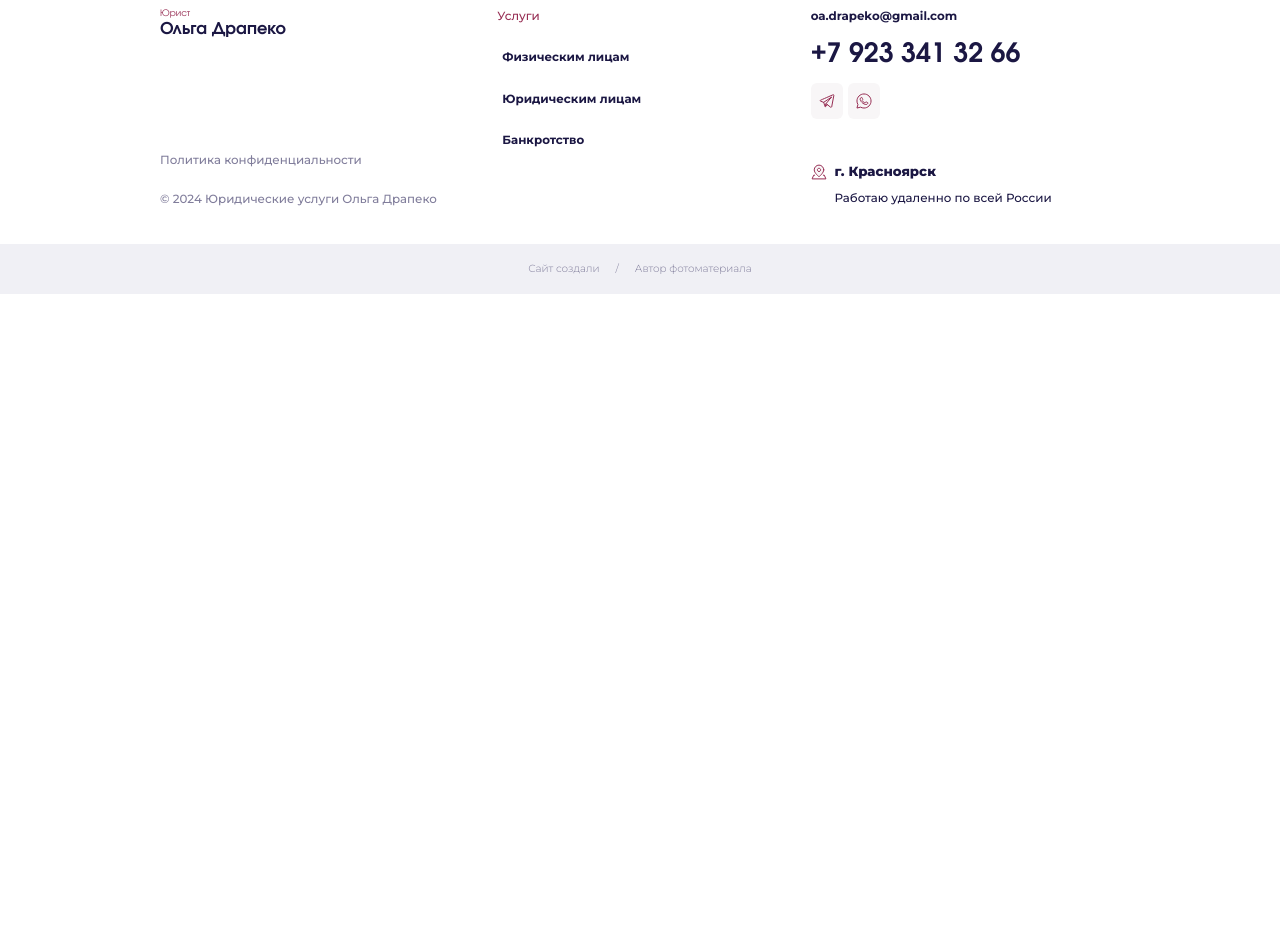
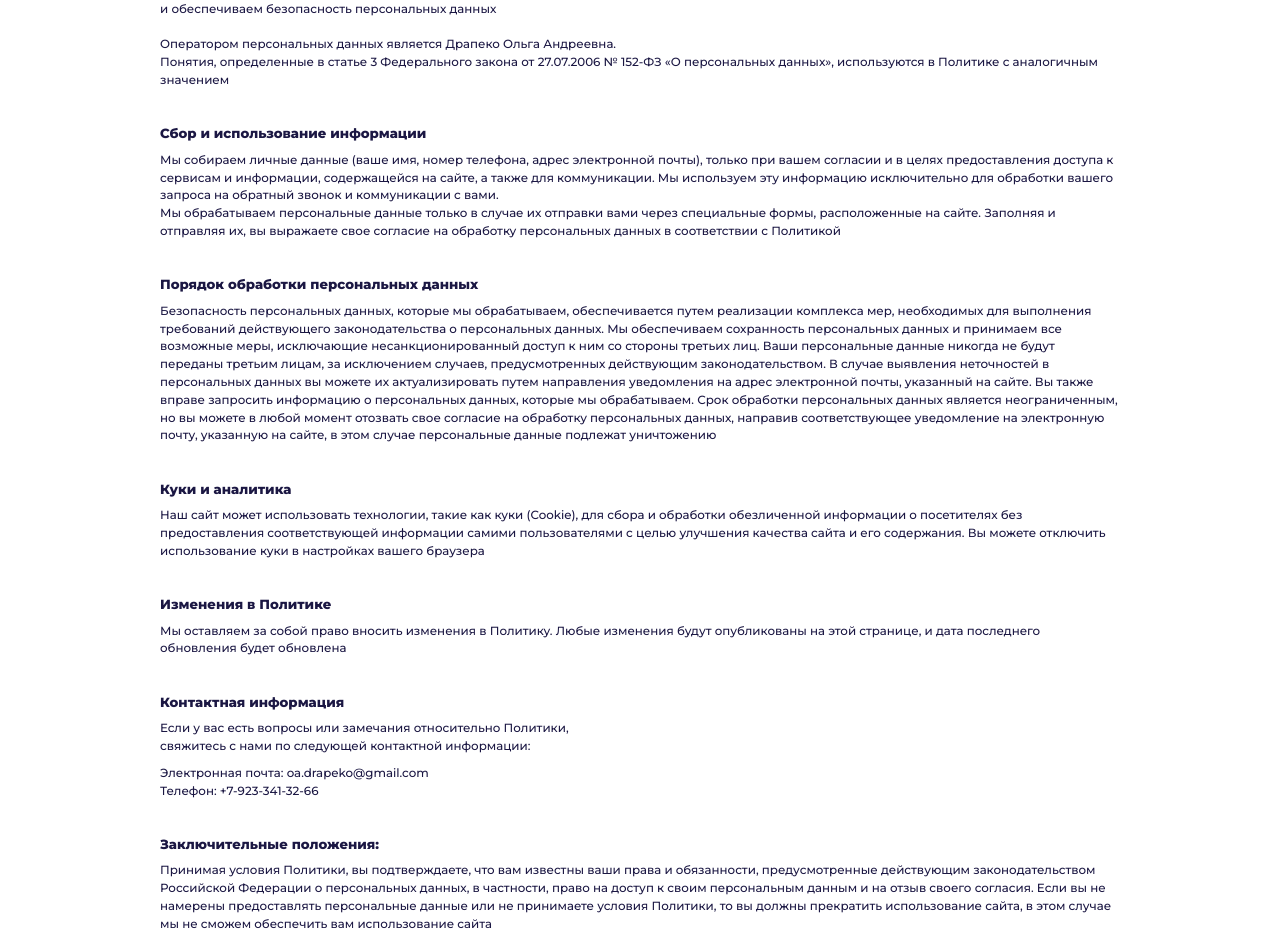
Before and after one commit to vastolya/Olga-Drapeko, a Next.js app: page /privacy_policy in a window 1280 px wide. Shown: the part 187-1132 px from the top of the page. Before the commit the page ends 800 px from the top, so only its background shows below. Built offline with nearby package versions, Linux system fonts and the light colour scheme.

Commit message:
hot fixies

```diff
--- a/src/app/components/About.tsx
+++ b/src/app/components/About.tsx
@@ -56,7 +56,7 @@ const About = () => {
             Более 10 лет я занимаюсь юридической практикой и оказываю
             <br className="hidden md:block" /> правовую поддержку клиентам,
             представляю их интересы в <br className="hidden md:block" />
-            судах и административных органах, сопровождаю сделки и
+            судах и административных органах, сопровождаю сделки и&nbsp;
             <br className="hidden md:block" />
             консультирую по разным правовым вопросам
           </p>
--- a/src/app/components/FeedbackForm.tsx
+++ b/src/app/components/FeedbackForm.tsx
@@ -107,6 +107,9 @@ const FeedbackForm = () => {
               {...register("phone")}
             />
           </div>
+          <p className="text-xs leading-5 font-medium pb-3 md:pb-[1.11vh] md:text-[1.29vh] md:leading-[1.85vh] md:font-normal">
+            Нажимая кнопку «Отправить», я даю своё согласие на <span> <Link href="/privacy_policy" className=" underline">обработку персональных</Link></span> &nbsp;данных
+          </p>
           <button
             disabled={isSubmitting}
             className="bg-white text-[#1B1743] md:py-[1.48vh] py-4 md:px-[1.25vw] px-6 rounded-md md:text-[1.48vh] text-base leading-6 md:leading-[2.22vh] font-semibold hover:shadow-md active:scale-[97%] transition-all"
--- a/src/app/components/Footer.tsx
+++ b/src/app/components/Footer.tsx
@@ -60,11 +60,11 @@ const Footer = () => {
             </div>
           </div>
           <div className="md:pb-[2.59vh] w-fit">
-            <Link href="/" className="cursor-pointer">
+            <Link href="/privacy_policy" className="cursor-pointer">
               <p
                 className={`md:text-[1.48vh] md:leading-[2.22vh] ${montserrat.className} font-medium text-[#807D9B]`}
               >
-                Политика конфиденциальности
+                  Политика конфиденциальности
               </p>
             </Link>
           </div>
--- a/src/app/privacy_policy/page.tsx
+++ b/src/app/privacy_policy/page.tsx
@@ -1,9 +1,127 @@
-import React from 'react'
+import React from "react";
+
+import { montserrat } from "../fonts";
+import { evolventa } from "../fonts";
 
 const privacy_policy = () => {
   return (
-    <div className='pt-[152px]'>privacy_policy</div>
-  )
-}
+    <div className="">
+      <div className="bg-gradient-to-r from-[#EBECF1] to-[#FCFCFD] md:h-[10.74vh] h-[128px]"></div>
+      <div
+        className={`md:my-[5.55vh] md:mx-[12.5vw] flex flex-col md:gap-y-[4.44vh] ${montserrat.className} md:text-[1.48vh] leading-[2.22vh] font-medium text-[#1B1743]`}
+      >
+        <div>
+          <h1
+            className={`md:pb-[1.48vh] md:text-[3.33vh] md:leading-[3.51vh] font-bold ${evolventa.className}`}
+          >
+            Настоящая политика обработки персональных данных
+          </h1>
+          <p className="md:pb-[2.22vh]">
+            Составлена в соответствии с требованиями Федерального закона от
+            27.07.2006 № 152-ФЗ «О персональных данных» и описывает, как мы
+            обрабатываем и обеспечиваем безопасность персональных данных
+          </p>
+          <p>
+            Оператором персональных данных является Драпеко Ольга Андреевна.{" "}
+            <br />
+            Понятия, определенные в статье 3 Федерального закона от 27.07.2006 №
+            152-ФЗ «О персональных данных», используются в Политике с
+            аналогичным значением
+          </p>
+        </div>
+        <div>
+          <p className="md:pb-[1.11vh] md:text-[1.66vh] font-bold">
+            Сбор и использование информации
+          </p>
+          <p>
+            Мы собираем личные данные (ваше имя, номер телефона, адрес
+            электронной почты), только при вашем согласии и в целях
+            предоставления доступа к сервисам и информации, содержащейся на
+            сайте, а также для коммуникации. Мы используем эту информацию
+            исключительно для обработки вашего запроса на обратный звонок и
+            коммуникации с вами.
+            <br /> Мы обрабатываем персональные данные только в случае их
+            отправки вами через специальные формы, расположенные на сайте.
+            Заполняя и отправляя их, вы выражаете свое согласие на обработку
+            персональных данных в соответствии с Политикой
+          </p>
+        </div>
+        <div>
+          <p className="md:pb-[1.11vh] md:text-[1.66vh] font-bold">
+            Порядок обработки персональных данных
+          </p>
+          <p>
+            Безопасность персональных данных, которые мы обрабатываем,
+            обеспечивается путем реализации комплекса мер, необходимых для
+            выполнения требований действующего законодательства о персональных
+            данных. Мы обеспечиваем сохранность персональных данных и принимаем
+            все возможные меры, исключающие несанкционированный доступ к ним со
+            стороны третьих лиц. Ваши персональные данные никогда не будут
+            переданы третьим лицам, за исключением случаев, предусмотренных
+            действующим законодательством. В случае выявления неточностей в
+            персональных данных вы можете их актуализировать путем направления
+            уведомления на адрес электронной почты, указанный на сайте. Вы также
+            вправе запросить информацию о персональных данных, которые мы
+            обрабатываем. Срок обработки персональных данных является
+            неограниченным, но вы можете в любой момент отозвать свое согласие
+            на обработку персональных данных, направив соответствующее
+            уведомление на электронную почту, указанную на сайте, в этом случае
+            персональные данные подлежат уничтожению
+          </p>
+        </div>
+        <div>
+          <p className="md:pb-[1.11vh] md:text-[1.66vh] font-bold">
+            Куки и аналитика
+          </p>
+          <p>
+            Наш сайт может использовать технологии, такие как куки (Cookie), для
+            сбора и обработки обезличенной информации о посетителях без
+            предоставления соответствующей информации самими пользователями с
+            целью улучшения качества сайта и его содержания. Вы можете отключить
+            использование куки в настройках вашего браузера
+          </p>
+        </div>
+        <div>
+          <p className="md:pb-[1.11vh] md:text-[1.66vh] font-bold">
+            Изменения в Политике
+          </p>
+          <p>
+            Мы оставляем за собой право вносить изменения в Политику. Любые
+            изменения будут опубликованы на этой странице, и дата последнего
+            обновления будет обновлена
+          </p>
+        </div>
+        <div>
+          <p className="md:pb-[1.11vh] md:text-[1.66vh] font-bold">
+            Контактная информация
+          </p>
+          <p className="md:pb-[1.11vh]">
+            Если у вас есть вопросы или замечания относительно Политики, <br />
+            свяжитесь с нами по следующей контактной информации:
+          </p>
+          <p>
+            Электронная почта: oa.drapeko@gmail.com <br />
+            Телефон: +7-923-341-32-66
+          </p>
+        </div>
+        <div>
+          <p className="md:pb-[1.11vh] md:text-[1.66vh] font-bold">
+            Заключительные положения:
+          </p>
+          <p>
+            Принимая условия Политики, вы подтверждаете, что вам известны ваши
+            права и обязанности, предусмотренные действующим законодательством
+            Российской Федерации о персональных данных, в частности, право на
+            доступ к своим персональным данным и на отзыв своего согласия. Если
+            вы не намерены предоставлять персональные данные или не принимаете
+            условия Политики, то вы должны прекратить использование сайта, в
+            этом случае мы не сможем обеспечить вам использование сайта
+          </p>
+        </div>
+        <p className="text-[#807D9B]">Дата изменений: 22.01.2024</p>
+      </div>
+    </div>
+  );
+};
 
-export default privacy_policy
+export default privacy_policy;
```
Also changed, not shown: src/app/corporation/page.tsx (+22 -2 lines).
